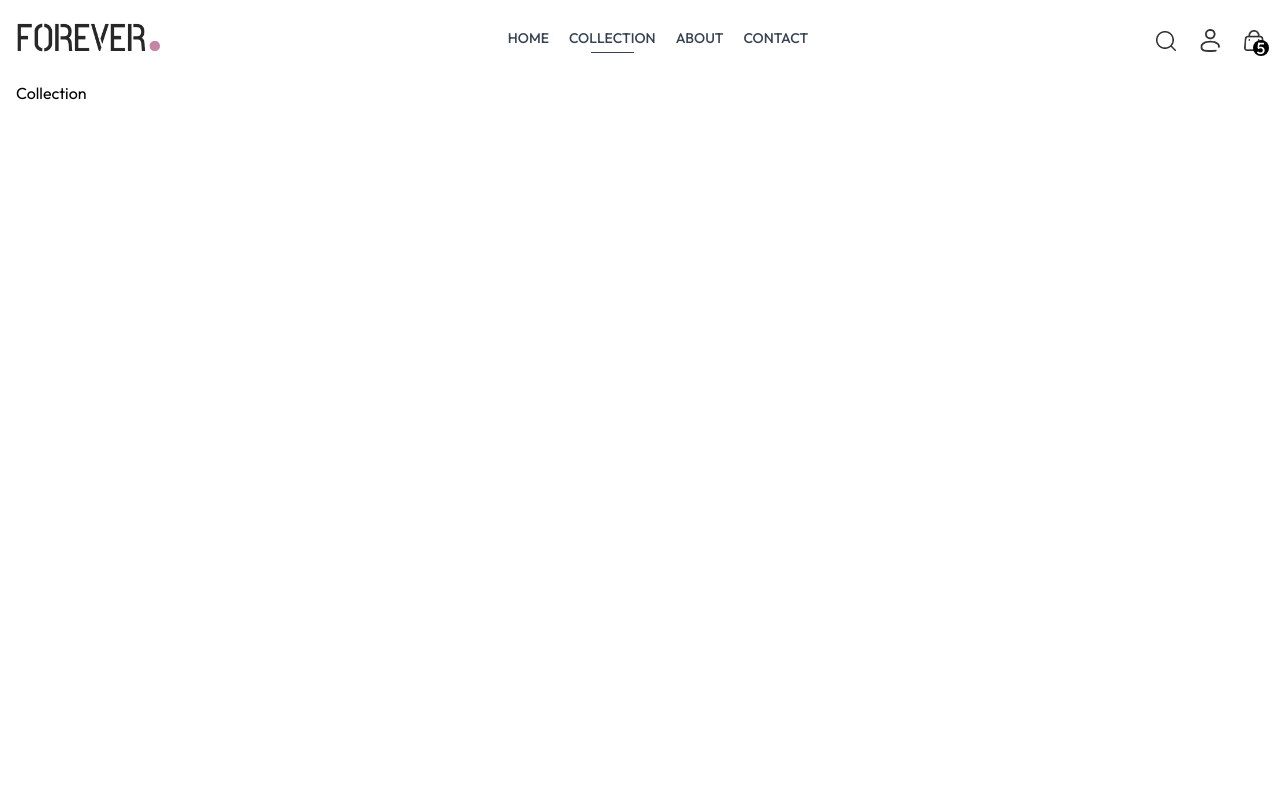
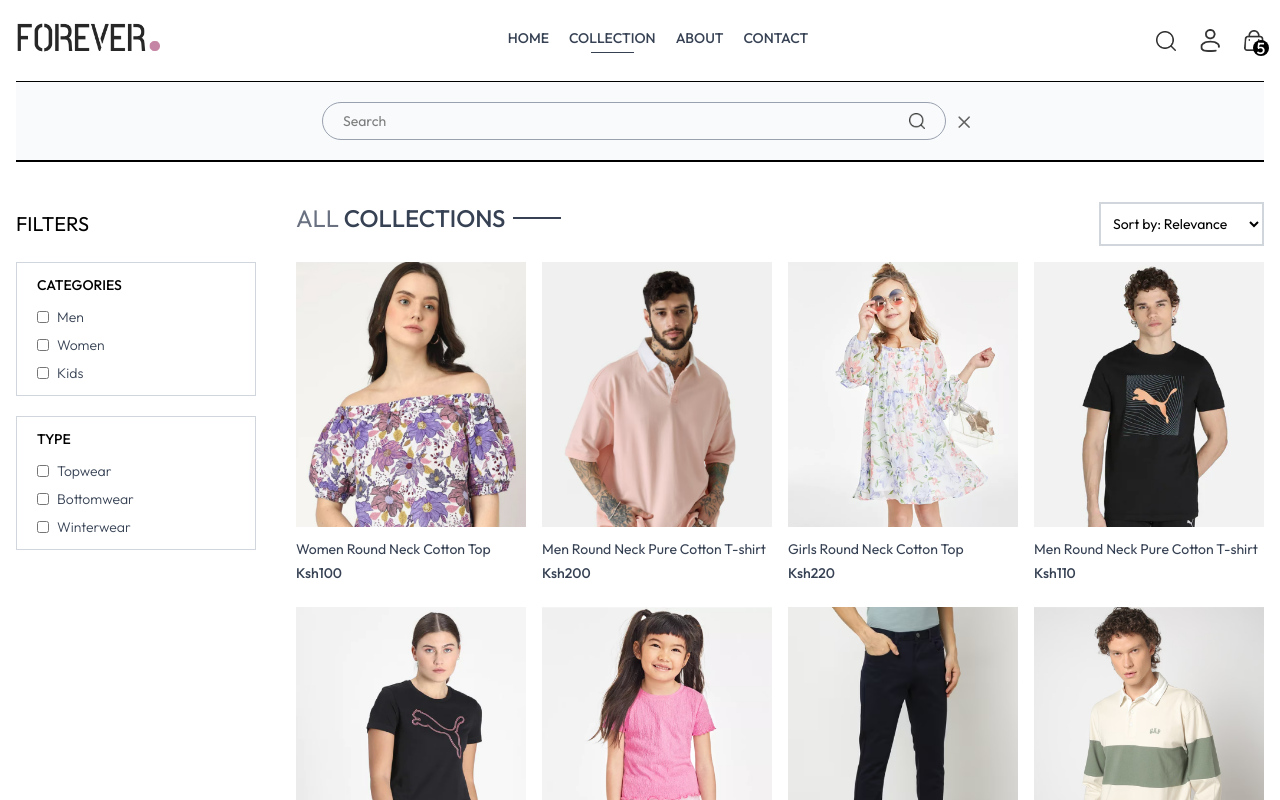
Before and after one commit to Irungusam/Ecommerce-Website-MERN, a React (Vite) app in the folder frontend/: page /collection in a window 1280 px wide. Both pictures are taken after a click on the picture 1165 px from the left and 40 px from the top of the page. Shown: the top 800 px of the page. Built offline with nearby package versions, Linux system fonts and the light colour scheme.

Commit message:
add footer, newsletterbox and searchbox

```diff
--- a/frontend/src/App.jsx
+++ b/frontend/src/App.jsx
@@ -10,11 +10,14 @@ import Login from "./pages/Login";
 import PlaceOrder from "./pages/PlaceOrder";
 import Orders from "./pages/Orders";
 import Navbar from "./components/Navbar";
+import Footer from "./components/Footer";
+import SearchBar from "./components/SearchBar";
 
 const App = () => {
   return (
     <div className="px-4 sm:px-[5w] md:px-[7w] lg:px-[9w]">
       <Navbar />
+      <SearchBar />
       <Routes>
         <Route path="/" element={<Home />} />
         <Route path="/collection" element={<Collection />} />
@@ -26,6 +29,7 @@ const App = () => {
         <Route path="/place-order" element={<PlaceOrder />} />
         <Route path="/orders" element={<Orders />} />
       </Routes>
+      <Footer />
     </div>
   );
 };
--- /dev/null
+++ b/frontend/src/components/Footer.jsx
@@ -0,0 +1,50 @@
+import React from "react";
+import { assets } from "../assets/assets";
+
+const Footer = () => {
+  return (
+    <div>
+      <div className="flex flex-col sm:grid grid-cols-[3fr_1fr_1fr] gap-14 my-10 mt-40 text-sm">
+        <div>
+          <img src={assets.logo} className="mb-5 w-32" alt="" />
+
+          <p className="w-full md:w-2/3 text-gray-600">
+            Lorem ipsum dolor sit, amet consectetur adipisicing elit. Ab fugiat
+            ducimus consequatur culpa qui? Tenetur facere est non sequi
+            voluptates expedita placeat dicta incidunt debitis eos, asperiores
+            reprehenderit obcaecati sed maiores doloribus quibusdam magnam iste
+            animi dolores. Tempora autem fugiat consequuntur aliquam omnis
+            repudiandae repellendus inventore culpa!
+          </p>
+        </div>
+
+        <div>
+          <p className="text-xl font-medium mb-5">COMPANY</p>
+          <ul className="flex flex-col gap-1 text-gray-600">
+            <li>Home</li>
+            <li>About us</li>
+            <li>Delivery</li>
+            <li>Privacy policy</li>
+          </ul>
+        </div>
+
+        <div>
+          <p className="text-xl font-medium mb-5">GET IN TOUCH</p>
+          <ul className="flex flex-col gap-1 text-gray-600">
+            <li>+254 722 333 444</li>
+            <li>contact@samirunservice.com</li>
+          </ul>
+        </div>
+      </div>
+
+      <div>
+        <hr />
+        <p className="py-5 text-sm text-center">
+          Copyright 2025@ samirun.com - All Rights Reserved.
+        </p>
+      </div>
+    </div>
+  );
+};
+
+export default Footer;
--- a/frontend/src/components/Navbar.jsx
+++ b/frontend/src/components/Navbar.jsx
@@ -1,10 +1,12 @@
-import React, { useState } from "react";
+import React, { useContext, useState } from "react";
 import { assets } from "../assets/assets";
 import { Link, NavLink } from "react-router-dom";
+import { ShopContext } from "../context/ShopContext";
 
 const Navbar = () => {
   const [visible, setVisible] = useState(false);
 
+  const {setShowSearch} = useContext(ShopContext)
   return (
     <div className="flex items-center justify-between py-5 font-medium">
       <Link to={'/'}><img src={assets.logo} className="w-36" alt="" /></Link>
@@ -28,7 +30,7 @@ const Navbar = () => {
         </NavLink>
       </ul>
       <div className="flex items-center gap-6">
-        <img className="w-5 cursor-pointer" src={assets.search_icon} alt="" />
+        <img onClick={() => setShowSearch(true)} className="w-5 cursor-pointer" src={assets.search_icon} alt="" />
         <div className="group relative">
           <img
             className="w-5 cursor-pointer"
--- /dev/null
+++ b/frontend/src/components/NewsLetterBox.jsx
@@ -0,0 +1,21 @@
+import React from 'react'
+
+const NewsLetterBox = () => {
+
+    const onSubmitHandler = (event) => {
+        event.preventDefault();
+    }
+
+  return (
+    <div className='text-center'>
+        <p className='text-2xl font-medium text-gray-800'>Subscribe now and get 20% off.</p>
+        <p className='text-gray-400 mt-3'>Lorem ipsum, dolor sit amet consectetur adipisicing elit.</p>
+        <form className='w-full sm:w-1/2 flex items-center gap-3 mx-auto my-6 border pl-3' onSubmit={onSubmitHandler}>
+            <input className='w-full sm:flex-1 outline-none' type="email" placeholder='Enter your email' required/>
+            <button className='bg-black text-white text-xs px-10 py-4 cursor-pointer' type="submit">SUBSCRIBE</button>
+        </form>
+    </div>
+  )
+}
+
+export default NewsLetterBox
--- /dev/null
+++ b/frontend/src/components/SearchBar.jsx
@@ -0,0 +1,34 @@
+import React, { useContext, useEffect, useState } from 'react'
+import { ShopContext } from '../context/ShopContext'
+import { assets } from '../assets/assets'
+import { useLocation } from 'react-router-dom'
+
+const SearchBar = () => {
+
+    const {search, setSearch, showSearch, setShowSearch} = useContext(ShopContext)
+    const [visible,setVisible] = useState(false)
+    const location = useLocation()
+
+    useEffect(() => {
+        if (location.pathname.includes('collection')) {
+            setVisible(true)
+        }
+        else {
+            setVisible(false)
+        }
+    },[location])
+
+  return showSearch && visible ? (
+    <div className='border-t border-b bg-gray-50 text-center'>
+
+    <div className='inline-flex items-center justify-center border border-gray-400 px-5 py-2 my-5 mx-3 rounded-full w-3/4 sm:w-1/2'>
+        <input value={search} onChange={(e) => setSearch(e.target.value)} className='flex-1 outline-none bg-inherit text-sm' type="text" placeholder='Search' />
+        <img className='w-4' src={assets.search_icon} alt="" />
+    </div>
+    <img onClick={() => setShowSearch(false)} className='inline w-3 cursor-pointer' src={assets.cross_icon} alt="" />
+
+    </div>
+  ) : null
+}
+
+export default SearchBar
--- a/frontend/src/context/ShopContext.jsx
+++ b/frontend/src/context/ShopContext.jsx
@@ -1,4 +1,4 @@
-import { createContext } from "react";
+import { createContext, useState } from "react";
 import { products } from "../assets/assets";
 
 export const ShopContext = createContext();
@@ -6,11 +6,17 @@ export const ShopContext = createContext();
 const ShopContextProvider = (props) => {
   const currency = "Ksh";
   const delivery_fee = 10;
+  const [search,setSearch] = useState('')
+  const [showSearch,setShowSearch] = useState(false)
 
   const value = {
     products,
     currency,
     delivery_fee,
+    search,
+    setSearch,
+    showSearch,
+    setShowSearch
   };
 
   return (
--- a/frontend/src/pages/Collection.jsx
+++ b/frontend/src/pages/Collection.jsx
@@ -1,9 +1,197 @@
-import React from 'react'
+import React, { useContext, useEffect, useState } from "react";
+import { ShopContext } from "../context/ShopContext";
+import { assets } from "../assets/assets";
+import { Title } from "../components/Title";
+import ProductItem from "../components/ProductItem";
 
 const Collection = () => {
+  const { products } = useContext(ShopContext);
+  const [showFilter, setshowFilter] = useState(false);
+  const [filterProducts, setfilterProducts] = useState([]);
+  const [category, setCategory] = useState([]);
+  const [subCategory, setSubCategory] = useState([]);
+  const [sortType, setSortType] = useState("relevant");
+
+  const toggleCategory = (e) => {
+    if (category.includes(e.target.value)) {
+      setCategory((prev) => prev.filter((item) => item !== e.target.value));
+    } else {
+      setCategory((prev) => [...prev, e.target.value]);
+    }
+  };
+
+  const toggleSubCategory = (e) => {
+    if (subCategory.includes(e.target.value)) {
+      setSubCategory((prev) => prev.filter((item) => item !== e.target.value));
+    } else {
+      setSubCategory((prev) => [...prev, e.target.value]);
+    }
+  };
+
+  const applyFilter = () => {
+    let productsCopy = products.slice();
+
+    if (category.length > 0) {
+      productsCopy = productsCopy.filter((item) =>
+        category.includes(item.category)
+      );
+    }
+
+    if (subCategory.length > 0) {
+      productsCopy = productsCopy.filter((item) =>
+        subCategory.includes(item.subCategory)
+      );
+    }
+
+    setfilterProducts(productsCopy);
+  };
+
+  const sortProducts = () => {
+    let fpCopy = filterProducts.slice();
+
+    switch (sortType) {
+      case "low-high":
+        setfilterProducts(fpCopy.sort((a, b) => a.price - b.price));
+        break;
+      case "high-low":
+        setfilterProducts(fpCopy.sort((a, b) => b.price - a.price));
+        break;
+
+      default:
+        applyFilter();
+        break;
+    }
+  };
+
+  useEffect(() => {
+    applyFilter();
+  }, [category, subCategory]);
+
+  useEffect(() => {
+    sortProducts();
+  }, [sortType]);
+
   return (
-    <div>Collection</div>
-  )
-}
+    <div className="flex flex-col sm:flex-row gap-1 sm:gap-10 pt-10 border-t">
+      {/* Filter Options */}
+      <div className="min-w-60">
+        <p
+          onClick={() => setshowFilter(!showFilter)}
+          className="my-2 text-xl flex items-center cursor-pointer gap-2"
+        >
+          FILTERS
+          <img
+            className={`h-3 sm:hidden ${showFilter ? "rotate-90" : ""}`}
+            src={assets.dropdown_icon}
+            alt=""
+          />
+        </p>
+        {/* Category filter */}
+        <div
+          className={`border border-gray-300 pl-5 py-3 mt-6 ${
+            showFilter ? "" : "hidden"
+          } sm:block`}
+        >
+          <p className="mb-3 text-sm font-medium">CATEGORIES</p>
+          <div className="flex flex-col gap-2 text-sm font-light text-gray-700">
+            <p className="flex gap-2">
+              <input
+                className="w-3"
+                type="checkbox"
+                value={"Men"}
+                onChange={toggleCategory}
+              />
+              Men
+            </p>
+            <p className="flex gap-2">
+              <input
+                className="w-3"
+                type="checkbox"
+                value={"Women"}
+                onChange={toggleCategory}
+              />
+              Women
+            </p>
+            <p className="flex gap-2">
+              <input
+                className="w-3"
+                type="checkbox"
+                value={"Kids"}
+                onChange={toggleCategory}
+              />
+              Kids
+            </p>
+          </div>
+        </div>
+        {/* Subcategory filter */}
+        <div
+          className={`border border-gray-300 pl-5 py-3 my-5 ${
+            showFilter ? "" : "hidden"
+          } sm:block`}
+        >
+          <p className="mb-3 text-sm font-medium">TYPE</p>
+          <div className="flex flex-col gap-2 text-sm font-light text-gray-700">
+            <p className="flex gap-2">
+              <input
+                className="w-3"
+                type="checkbox"
+                value={"Topwear"}
+                onChange={toggleSubCategory}
+              />
+              Topwear
+            </p>
+            <p className="flex gap-2">
+              <input
+                className="w-3"
+                type="checkbox"
+                value={"Bottomwear"}
+                onChange={toggleSubCategory}
+              />
+              Bottomwear
+            </p>
+            <p className="flex gap-2">
+              <input
+                className="w-3"
+                type="checkbox"
+                value={"Winterwear"}
+                onChange={toggleSubCategory}
+              />
+              Winterwear
+            </p>
+          </div>
+        </div>
+      </div>
 
-export default Collection
+      {/* Right side     */}
+      <div className="flex-1">
+        <div className="flex justify-between text-base sm:text-2xl mb-4">
+          <Title text1={"ALL"} text2={"COLLECTIONS"} />
+          {/* Product Sort */}
+          <select
+            onChange={(e) => setSortType(e.target.value)}
+            className="border-2 border-gray-300 text-sm px-2"
+          >
+            <option value="relevant">Sort by: Relevance</option>
+            <option value="low-high">Sort by: Low to High</option>
+            <option value="high-low">Sort by: High to Low</option>
+          </select>
+        </div>
+
+        {/* Map Product */}
+        <div className="grid grid-cols-2 md:grid-cols-3 lg:grid-cols-4 gap-4 gap-y-6">
+          {filterProducts.map((item, index) => (
+            <ProductItem
+              key={index}
+              _id={item._id}
+              image={item.image}
+              name={item.name}
+              price={item.price}
+            />
+          ))}
+        </div>
+      </div>
+    </div>
+  );
+};
+
+export default Collection;
--- a/frontend/src/pages/Home.jsx
+++ b/frontend/src/pages/Home.jsx
@@ -3,6 +3,7 @@ import { Hero } from "../components/Hero";
 import LatestCollection from "../components/LatestCollection";
 import BestSeller from "../components/BestSeller";
 import OurPolicy from "../components/OurPolicy";
+import NewsLetterBox from "../components/NewsLetterBox";
 
 const Home = () => {
   return (
@@ -11,6 +12,7 @@ const Home = () => {
       <LatestCollection />
       <BestSeller />
       <OurPolicy />
+      <NewsLetterBox />
     </div>
   );
 };
```
